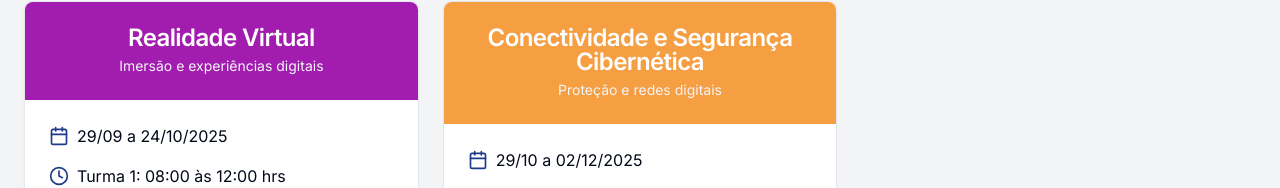
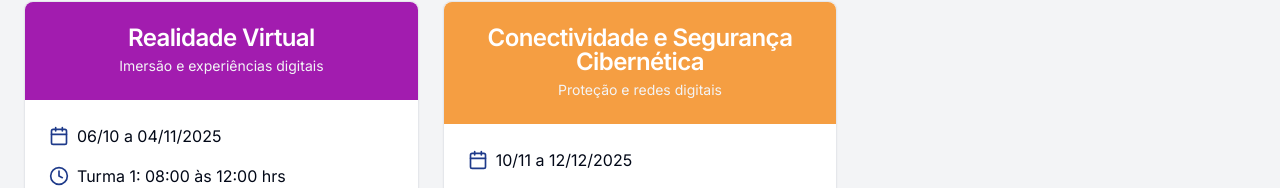
Before and after one commit to FelipeHuffner-Developer/citha-landing-page, a Next.js app: page / in a window 1280 px wide. Shown: the part 764-952 px from the top of the page. Built offline with nearby package versions, Linux system fonts and the light colour scheme.

Commit message:
atualização de datas

```diff
--- a/app/page.tsx
+++ b/app/page.tsx
@@ -83,7 +83,7 @@ export default function Home() {
                   <div className="space-y-4">
                     <div className="flex items-center space-x-2">
                       <Calendar className="h-5 w-5 text-[#1e3a8a]" />
-                      <span>29/09 a 24/10/2025</span>
+                      <span>06/10 a 04/11/2025</span>
                     </div>
                     <div className="flex items-center space-x-2">
                       <Clock className="h-5 w-5 text-[#1e3a8a]" />
@@ -123,7 +123,7 @@ export default function Home() {
                   <div className="space-y-4">
                     <div className="flex items-center space-x-2">
                       <Calendar className="h-5 w-5 text-[#1e3a8a]" />
-                      <span>29/10 a 02/12/2025</span>
+                      <span>10/11 a 12/12/2025</span>
                     </div>
                     <div className="flex items-center space-x-2">
                       <Clock className="h-5 w-5 text-[#1e3a8a]" />
```
